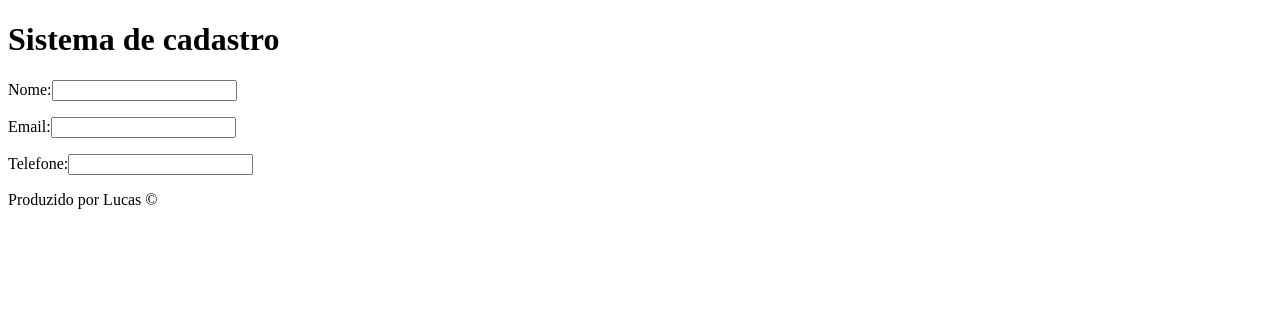
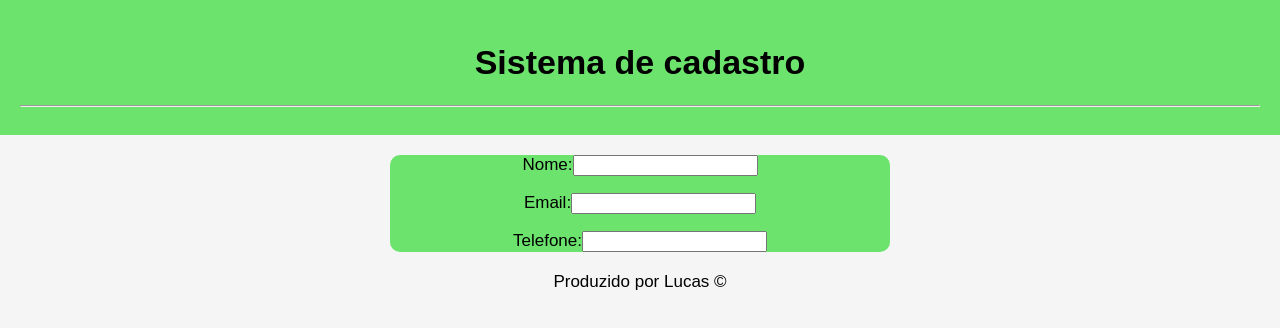
Before and after one commit to lucaspf0018/Sistema_de_cadastro_CRUD, a plain HTML site: page crud/frontend/index.html in a window 1280 px wide. Drawn offline with Linux system fonts and the light colour scheme.

Commit message:
construindo o script e css

```diff
--- a/crud/frontend/index.html
+++ b/crud/frontend/index.html
@@ -9,6 +9,7 @@
 <body>
     <header>
         <h1>Sistema de cadastro</h1>
+        <hr>
     </header>
     <section>
         <form action="">
@@ -20,5 +21,6 @@
     <footer>
         <p>Produzido por Lucas &copy;</p>
     </footer>
+    <script src="script.js"></script>
 </body>
 </html>
--- a/crud/frontend/script.js
+++ b/crud/frontend/script.js
@@ -0,0 +1,14 @@
+const form = window.document.querySelector("form")
+
+form.addEventListener("submit", function(event){
+    event.preventDefault()
+
+    const nome = window.document.getElementById('nome').value
+    const email = window.document.getElementById('email').value
+    const tel = window.document.getElementById('tel').value
+
+    console.log(nome)
+    console.log(email)
+    console.log(tel)
+
+})
--- a/crud/frontend/style.css
+++ b/crud/frontend/style.css
@@ -0,0 +1,29 @@
+body {
+    background-color: #f5f5f5;
+    font: normal 17px arial;
+    margin: 0;
+}
+
+header {
+    background-color: #6ce36c;
+    text-align: center;
+    padding: 20px;
+
+
+}
+
+section {
+    background-color: #6ce36c;
+    text-align: center;
+    width: 500px;
+    margin: 20px auto;
+    border-radius: 10px;
+
+
+}
+
+footer {
+    text-align: center;
+    margin-top: 20px;
+
+}
```
